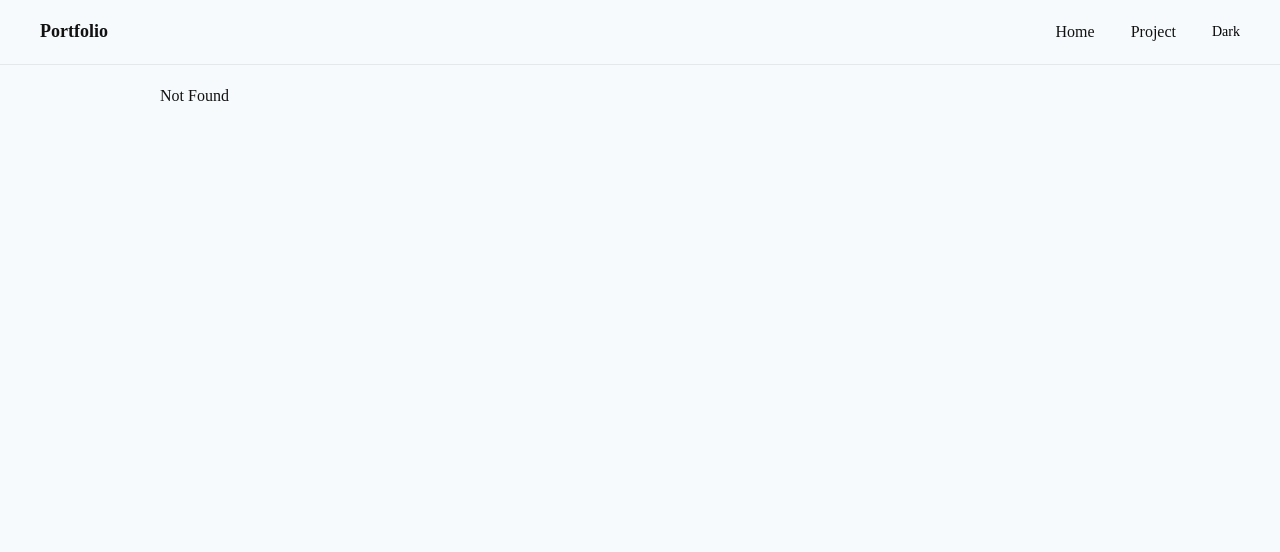
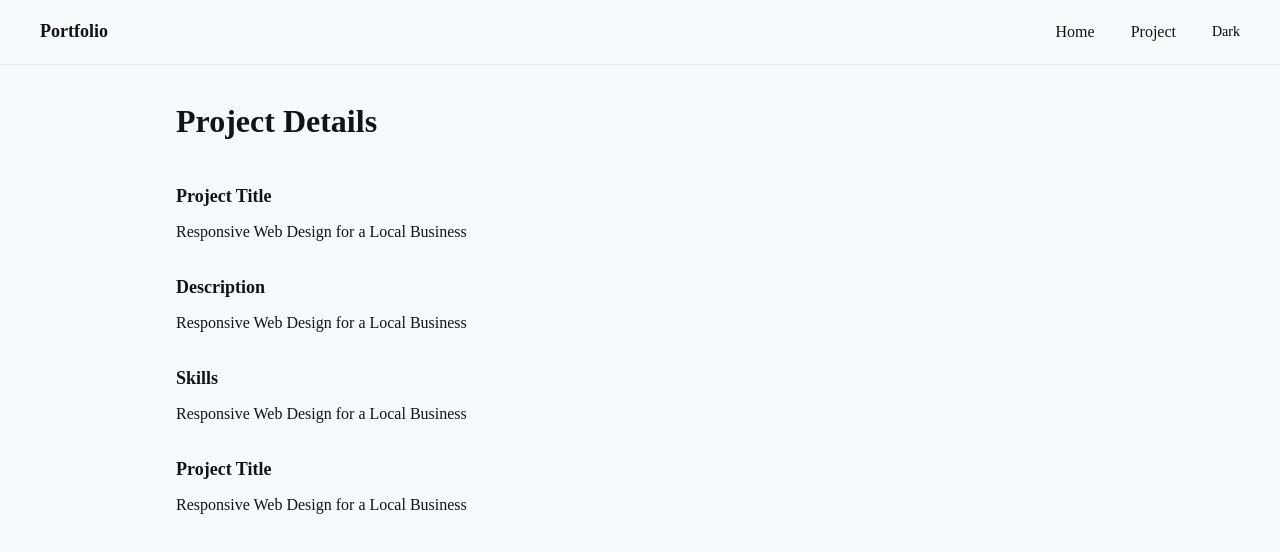
Before and after one commit to sunghoon1209/portfolio2025, a React (Vite) app: page /project/detail in a window 1280 px wide. Before the commit this address had no page. Shown: the top 552 px of the page. Built offline with nearby package versions, Linux system fonts and the light colour scheme; a web font is replaced by a local one.

Commit message:
상세페이지

```diff
--- a/src/App.jsx
+++ b/src/App.jsx
@@ -2,6 +2,7 @@ import { Routes, Route } from 'react-router-dom';
 import Layout from './components/Layout';
 import Home from './pages/Home';
 import Project from './pages/Project';
+import Detail from './pages/Detail';
 
 
 function App() {
@@ -9,7 +10,8 @@ function App() {
     <Routes>
       <Route path="/" element={<Layout />}>
         <Route index element={<Home />} />
-        <Route path="project" element={<Project />} />
+        <Route path="project" element={<Project />}/>
+        <Route path="project/detail" element={<Detail />}/>
         <Route path="*" element={<div>Not Found</div>} />
       </Route>
     </Routes>
--- /dev/null
+++ b/src/pages/Detail.jsx
@@ -0,0 +1,76 @@
+import styled from "styled-components";
+
+
+
+
+
+const StyledSection = styled.section`
+    padding: 16px;
+    display: flex;
+    flex-direction: column;
+    gap: 12px;
+    h2{
+        color:#0f1417;
+        font-size: 18px;
+        font-weight: 700;
+        line-height: 23px;
+    }
+
+    p{
+        color:#0f1417;
+        font-size:16px;
+        font-weight: 400;
+        line-height: 24px;
+    }
+
+`
+const StyledPageTitle = styled.section`
+    padding: 16px;
+    display: flex;
+    flex-direction: column;
+    gap: 12px;
+
+    h2{
+        color: #0f1417;
+        font-size: 32px;
+        font-weight: 700;
+        line-height: 40px;
+    }
+
+`
+
+const SectionBlock = ({ title, description }) => {
+    return (
+        <>
+
+            <StyledSection>
+                <h2>{title}</h2>
+                <p>{description}</p>
+            </StyledSection>
+        </>
+    );
+};
+
+
+
+
+
+
+const Detail = ()=>{
+    return(
+        <>
+            <StyledPageTitle>
+                <h2>Project Details</h2>
+                <p></p>
+            </StyledPageTitle>
+
+            <SectionBlock title={'Project Title'} description={'Responsive Web Design for a Local Business'}></SectionBlock>
+            <SectionBlock title={'Description'} description={'Responsive Web Design for a Local Business'}></SectionBlock>
+            <SectionBlock title={'Skills'} description={'Responsive Web Design for a Local Business'}></SectionBlock>
+            <SectionBlock title={'Project Title'} description={'Responsive Web Design for a Local Business'}></SectionBlock>
+        </>
+    )
+}
+
+
+export default Detail;
--- a/src/pages/Project.jsx
+++ b/src/pages/Project.jsx
@@ -1,6 +1,10 @@
+
+
+
 const Project = ()=>{
     return(
         <>
+
         </>
     )
 }
```
